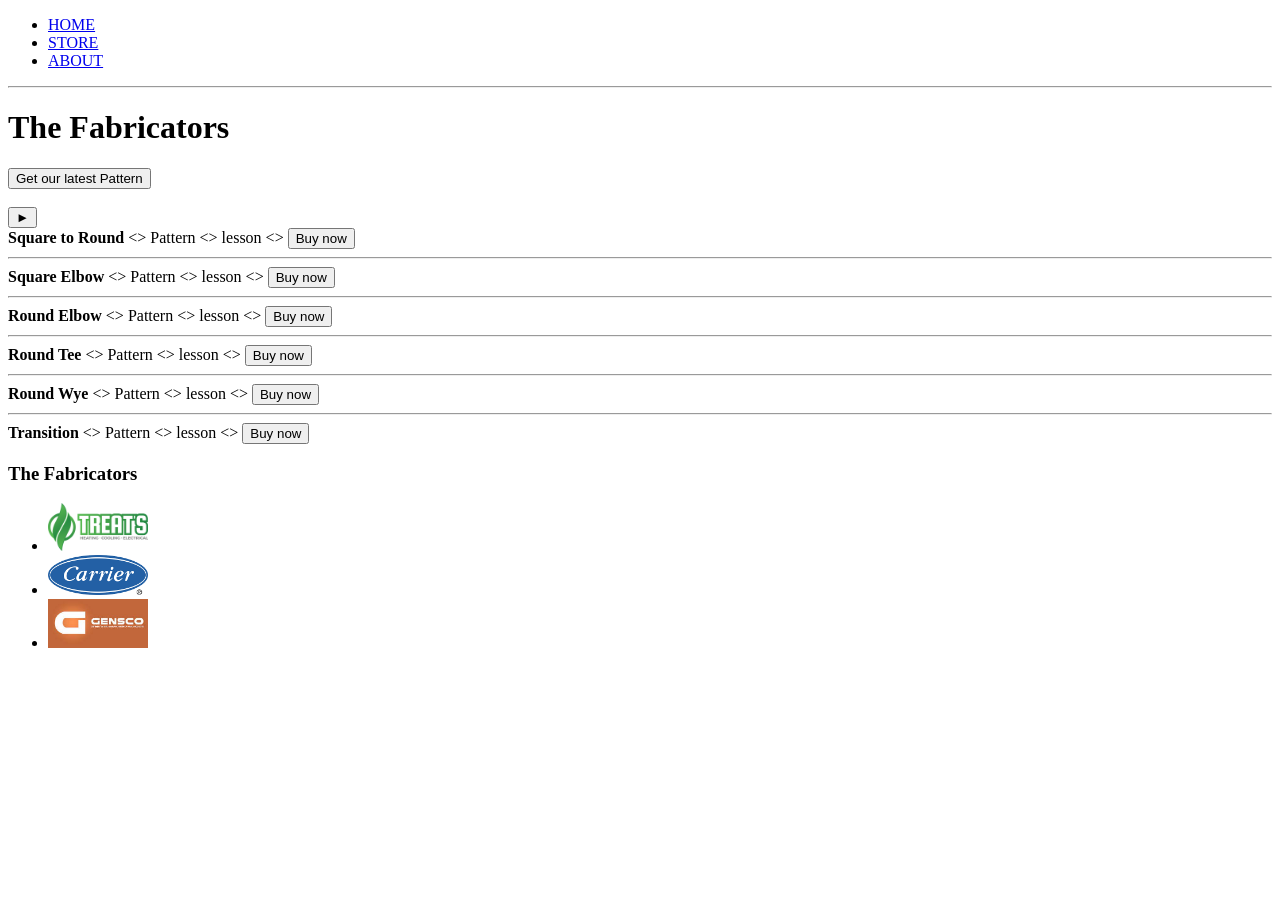
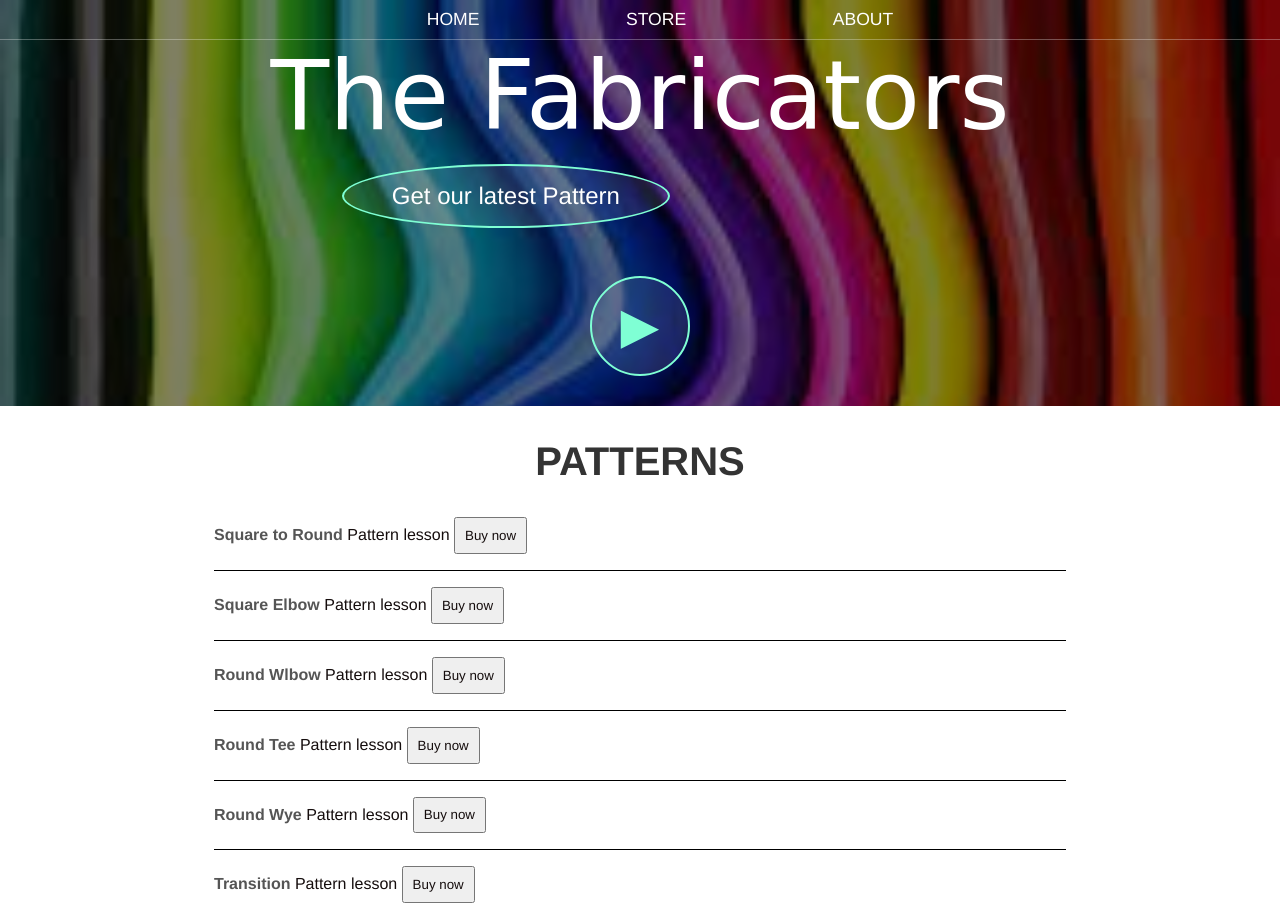
Before and after one commit to WilliamTreat/bandpage, a plain HTML site: page index.html in a window 1280 px wide. Shown: the top 922 px of the page. Before the commit the page ends 800 px from the top, so only its background shows below. Drawn offline with Linux system fonts and the light colour scheme.

Commit message:
added more css to about and home

```diff
--- a/index.html
+++ b/index.html
@@ -1,94 +1,71 @@
 <!DOCTYPE html>
 <html lang="en">
   <head>
+    <title>The Fabricators</title>
     <meta charset="UTF-8">
     <meta http-equiv="X-UA-Compatible" content="IE=edge">
     <meta name="viewport" content="width=device-width, initial-scale=1.0">
-  <title>The Fabricators</title>
-  <!-- <meta name="description" content="HVAC Sheet metal fittings"> -->
+    <link rel="stylesheet" href="styles.css" />
+    <link rel="shortcut icon" href="#">
 </head>
 <body>
-  <header>
-    <nav>
+  <header class="main-header">
+    <nav class="nav main-nav">
       <ul>
         <li><a href="index.html">HOME</a></li>
         <li><a href="store.html">STORE</a></li>
         <li><a href="about.html">ABOUT</a></li>
       </ul>
     </nav>
-    <hr>
-    <h1>The Fabricators</h1>
-    <button type="button">Get our latest Pattern</button>
-    <br>
-    <br>
-    <!-- TODO add background image -->
-    <button type="button">&#9658</button>
+    <h1 class="band-name band-name-large">The Fabricators</h1>
+    <div class="container">
+      <button class="btn btn-header" type="button">Get our latest Pattern</button>
+    </div>
+    <button class="btn btn-header btn-play" type="button">&#9658</button>
   </header>
-  <section>
+  <section class="content-section container">
+    <h2 class="section-header">PATTERNS</h2>
     <div>
-      <div>
-        <strong>Square to Round</strong>
-        &lt&gt
-        <span>Pattern</span>
-        &lt&gt
-        <span>lesson</span>
-        &lt&gt
-        <button type="button">Buy now</button>
-        <hr>
+      <div class="tour-row">
+        <span class="tour-item tour-name">Square to Round</span>
+        <span class="tour-item tour-pattern">Pattern</span>
+        <span class="tour-item tour-lesson">lesson</span>
+        <button type="button" class="btn tour-item tour-btn">Buy now</button>
       </div>
 
-      <div>
-        <strong>Square Elbow</strong>
-        &lt&gt
-        <span>Pattern</span>
-        &lt&gt
-        <span>lesson</span>
-        &lt&gt
-        <button type="button">Buy now</button>
-        <hr>
+      <div class="tour-row">
+        <span class="tour-item tour-name">Square Elbow</span>
+        <span class="tour-item tour-pattern">Pattern</span>
+        <span class="tour-item tour-lesson">lesson</span>
+        <button type="button" class="btn tour-item tour-btn">Buy now</button>
       </div>
 
-      <div>
-        <strong>Round Elbow</strong>
-        &lt&gt
-        <span>Pattern</span>
-        &lt&gt
-        <span>lesson</span>
-        &lt&gt
-        <button type="button">Buy now</button>
-        <hr>
+      <div class="tour-row">
+        <span class="tour-item tour-name">Round Wlbow</span>
+        <span class="tour-item tour-pattern">Pattern</span>
+        <span class="tour-item tour-lesson">lesson</span>
+        <button type="button" class="btn tour-item tour-btn">Buy now</button>
       </div>
 
-      <div>
-        <strong>Round Tee</strong>
-        &lt&gt
-        <span>Pattern</span>
-        &lt&gt
-        <span>lesson</span>
-        &lt&gt
-        <button type="button">Buy now</button>
-        <hr>
+      <div class="tour-row">
+        <span class="tour-item tour-name">Round Tee</span>
+        <span class="tour-item tour-pattern">Pattern</span>
+        <span class="tour-item tour-lesson">lesson</span>
+        <button type="button" class="btn tour-item tour-btn">Buy now</button>
       </div>
 
-      <div>
-        <strong>Round Wye</strong>
-        &lt&gt
-        <span>Pattern</span>
-        &lt&gt
-        <span>lesson</span>
-        &lt&gt
-        <button type="button">Buy now</button>
-        <hr>
+      <div class="tour-row">
+        <span class="tour-item tour-name">Round Wye</span>
+        <span class="tour-item tour-pattern">Pattern</span>
+        <span class="tour-item tour-lesson">lesson</span>
+        <button type="button" class="btn tour-item tour-btn">Buy now</button>
       </div>
 
-      <div>
-        <strong>Transition</strong>
-        &lt&gt
-        <span>Pattern</span>
-        &lt&gt
-        <span>lesson</span>
-        &lt&gt
-        <button type="button">Buy now</button>
+      <div class="tour-row">
+        <span class="tour-item tour-name">Transition</span>
+        <span class="tour-item tour-pattern">Pattern</span>
+        <span class="tour-item tour-lesson">lesson</span>
+        <button type="button" class="btn tour-item tour-btn">Buy now</button>
       </div>
     </div>
   </section>
--- a/styles.css
+++ b/styles.css
@@ -2,8 +2,8 @@
 
 * {
   box-sizing: border-box;
-  font-family: Raleway;
-  /* color: rgb(21, 13, 13); */
+  font-family: 'Franklin Gothic Medium', 'Arial Narrow', Arial, sans-serif ;
+  color: rgb(21, 13, 13);
 }
 
 html, body {
@@ -52,7 +52,7 @@ html, body {
 .band-name {
   text-align: center;
   margin: 0;
-  font-size: 4em;
+  font-size: 2em;
   color: red;
   /* font-family: "Booter - Zero Zero"; */
   font-family: cursive;
@@ -63,3 +63,118 @@ html, body {
 .band-name-large {
   font-size: 6em;
 }
+
+.content-section {
+  margin: 1em;
+}
+
+.container {
+  max-width: 900px;
+  margin: 0 auto;
+  padding: 0 1.5em;
+}
+
+.section-header {
+  color: #333;
+  text-align: center;
+  font-size: 2.5em;
+}
+
+.about-band-image {
+float: left;
+height: 200px;
+width: 200px;
+margin: 15px;
+border-radius: 40%;
+}
+
+.main-footer {
+  background-color: aquamarine;
+  color: wheat;
+  padding: .25em 0;
+}
+
+.main-footer-container {
+  display: flex;
+  align-items: center;
+}
+
+.main-footer-container ul {
+  flex-grow: 1;
+  text-align: end;
+}
+
+footer-nav li {
+  padding: 0 .5em;
+}
+
+.footer-nav img {
+  width: 60px;
+  height: 30px;
+}
+
+.btn {
+  text-align: center;
+  vertical-align: middle;
+  padding: .67em;
+  cursor: pointer;
+}
+
+.btn-header {
+  margin: .5em 15% 2em 15%;
+  color: white;
+  border: 2px solid aquamarine;
+  background-color: rgba(255, 255, 255, .1);
+  border-radius: 50%;
+  font-size: 1.5em;
+  font-weight: lighter;
+  padding-left: 2em;
+  padding-right: 2em;
+}
+
+.btn-header:hover {
+  background-color: rgba(255, 255, 255, .3);
+}
+
+.btn-play {
+  display: block;
+  margin: 0 auto;
+  color: aquamarine;
+  font-size: 4em;
+  border-radius: 50%;
+  padding: 0;
+  width: 100px;
+  height: 100px;
+
+}
+.tour-row {
+  border-bottom: 1px solid black;
+  padding-bottom: 1em;
+  margin-bottom: 1em;
+}
+
+.tour-row:last-child {
+  border-bottom: none;
+}
+
+tour-item {
+  display: inline-block;
+  padding-right: .5em;
+}
+.tour-name {
+  color: #555;
+  font-weight: bold;
+  width: 50%;
+}
+
+.tour-pattern {
+  width: 20%;
+}
+
+.tour-lesson {
+  width: 20%;
+}
+
+.tour-btn {
+  max-width: 19%;
+}
```
Also changed, not shown: about.html (+19 -12 lines), store.html (+1 -0 lines). Lines whose indentation alone changed are shown as unchanged.
